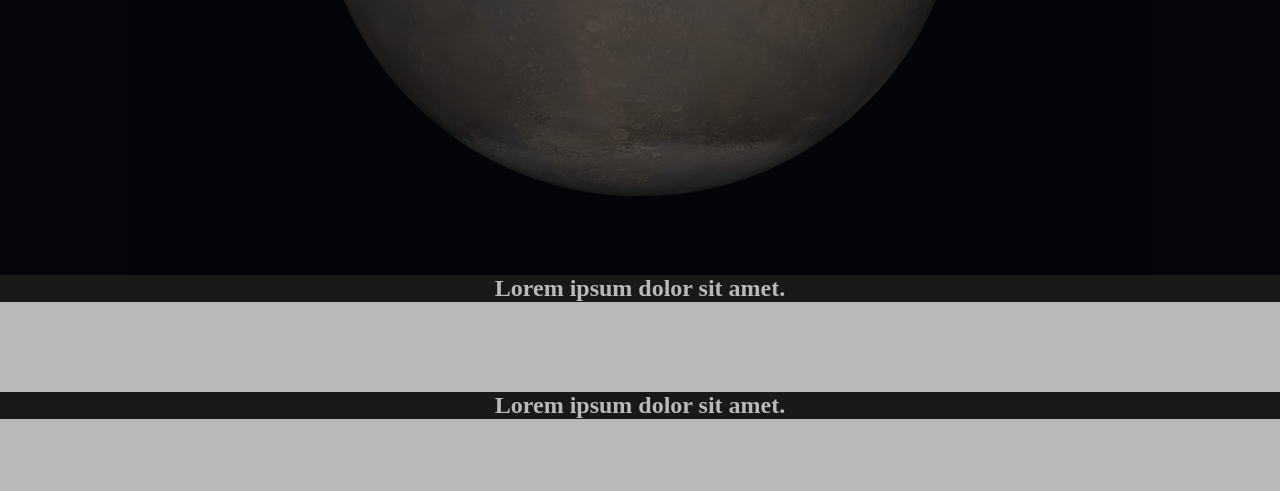
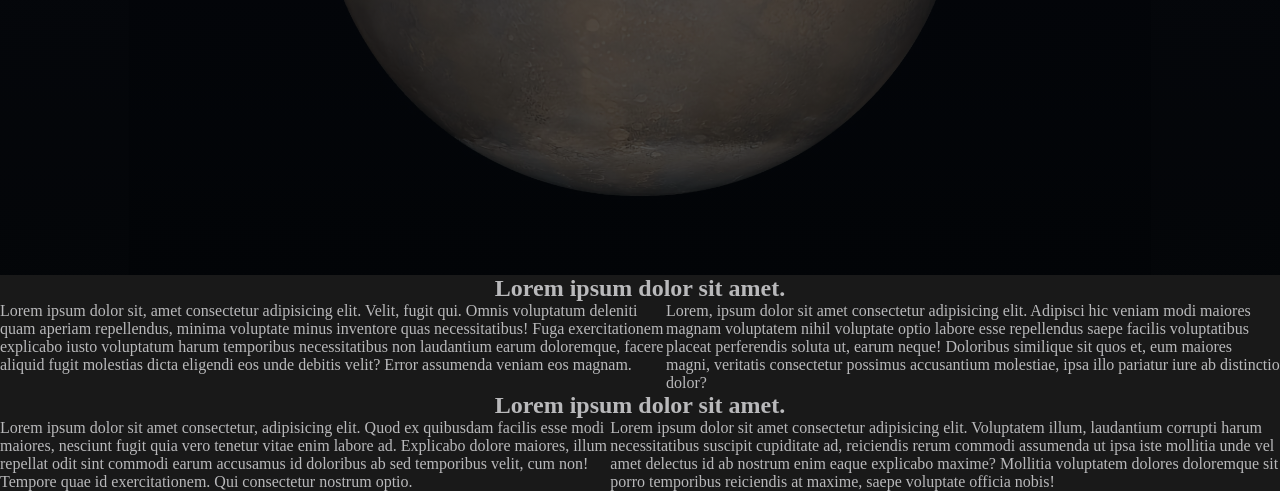
Before and after one commit to bbr022025/Projekt-Venus, a plain HTML site: page index.html in a window 1280 px wide. Shown: the part 525-1016 px from the top of the page. Drawn offline with Linux system fonts and the light colour scheme; a web font is replaced by a local one.

Commit message:
commenting

```diff
--- a/style.css
+++ b/style.css
@@ -33,16 +33,7 @@ html {
   --preset-font-color-grey: #b9b9bb;
 }
 
-h2 {
-  text-align: center;
-  color: var(--preset-font-color-grey);
-  background-color: var(--preset-color-black);
-}
-
-p {
-  color: var(--preset-font-color-grey);
-  background-color: var(--preset-font-color-grey);
-}
+/* Header */
 
 header {
   min-height: 100vh;
@@ -86,6 +77,9 @@ nav {
 .nav-links ul li:hover::after {
   width: 100%;
 }
+
+/* Hero */
+
 .text-box {
   width: 90%;
   color: var(--preset-color-white-beige);
@@ -122,6 +116,8 @@ nav {
   transition: 1s;
 }
 
+/* Section */
+
 .info {
   display: flex;
   flex-direction: column;
@@ -129,3 +125,16 @@ nav {
 .box {
   display: flex;
 }
+
+.container {
+  background-color: var(--preset-color-black);
+}
+
+h2 {
+  text-align: center;
+  color: var(--preset-font-color-grey);
+}
+
+p {
+  color: var(--preset-font-color-grey);
+}
```
